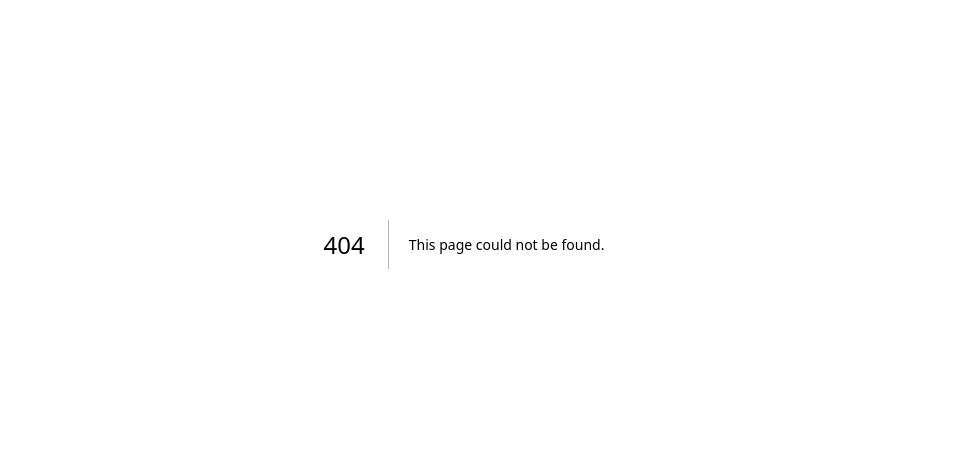
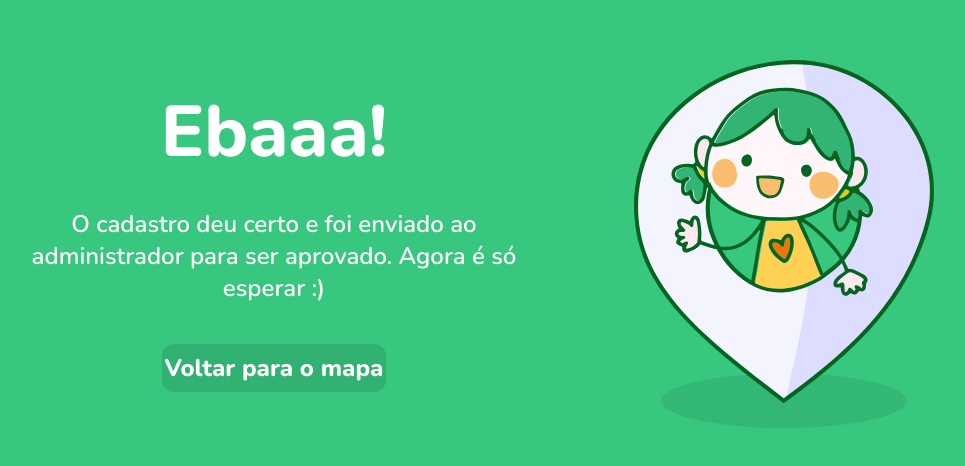
Before and after one commit to Gabriel-Vict0r/be-happy, a Next.js app in the folder frontend/: page /Submited in a window 1280 px wide. Before the commit this address had no page. Shown: the part 156-622 px from the top of the page, without its empty margins (176-1141 px from the left). Built offline with nearby package versions, Linux system fonts and the light colour scheme.

Commit message:
feat, style: add from a new page for when the form is submited

```diff
--- /dev/null
+++ b/frontend/src/app/Submited/page.tsx
@@ -0,0 +1,36 @@
+import Image from "next/image";
+import Link from "next/link";
+import React from "react";
+
+type Props = {};
+
+const PageSubmited = (props: Props) => {
+  return (
+    <main className="bg-green-normal flex justify-center items-center flex-col py-10 h-[100vh] gap-5 px-10 lg:flex-row-reverse lg:gap-10 lg:px-28 xl:px-20 xl:gap-20">
+      <Image
+        src="/eba.svg"
+        width={200}
+        height={290}
+        alt="ilustração happy"
+        className="md:w-[200px] xl:w-[300px]"
+      />
+      <section className="text-center flex flex-col justify-between items-center gap-5 xl:gap-10 xl:w-[50%]">
+        <h1 className="font-extrabold text-5xl md:text-5xl xl:text-7xl">
+          Ebaaa!
+        </h1>
+        <p className="font-semibold md:text-lg xl:text-2xl">
+          O cadastro deu certo e foi enviado ao administrador para ser aprovado.
+          Agora é só esperar :)
+        </p>
+        <Link
+          href="/Map"
+          className="bg-green-btn-submit w-[60%] py-2 rounded-xl md:text-lg md:w-[40%] xl:text-2xl font-extrabold hover:bg-green-btn-submit-h transition-all"
+        >
+          Voltar para o mapa
+        </Link>
+      </section>
+    </main>
+  );
+};
+
+export default PageSubmited;
--- a/frontend/src/components/forForm/Form.tsx
+++ b/frontend/src/components/forForm/Form.tsx
@@ -15,6 +15,8 @@ import InputHourShift from "./InputHourShift";
 import Swal from "sweetalert2";
 import withReactContent from "sweetalert2-react-content";
 import showSwal from "./ModalMessage";
+import { redirect } from "next/navigation";
+import { useRouter } from "next/navigation";
 const Form = () => {
   const SwalForm = withReactContent(Swal);
   //traz o mapa dinamicamente do lado do cliente
@@ -30,6 +32,7 @@ const Form = () => {
 
   const [idLocation, setIdLocation] = useState<string>("");
   const [idOrphanage, setIdOrphanage] = useState<string>("");
+  const router = useRouter();
   //ASYNC FUNCTIONS FOR SEND DATA
   const sendToBack = async (
     data: string | any,
@@ -161,6 +164,9 @@ const Form = () => {
             console.log(formData.values);
             sendData(formData, urlPictures);
           })
+          .then(() => {
+            router.push("/Submited");
+          })
           .catch((err) => console.log(err));
       }
     },
--- a/frontend/tailwind.config.ts
+++ b/frontend/tailwind.config.ts
@@ -32,6 +32,8 @@ const config: Config = {
         'green-normal': '#37C77F',
         'light-green': '#3EE08F',
         'green-contact': '#3CDC8C',
+        'green-btn-submit': '#31B272',
+        'green-btn-submit-h': '#3BD689',
         'gradient-blue': 'linear-gradient(150deg, #E6F7FB 8.13%, #FFF 92.67%)',
         'gradient-green': 'linear-gradient(154deg, #EDFFF6 7.85%, #FFF 91.03%)',
       },
```
Also changed, not shown: frontend/public/eba.svg (added).
